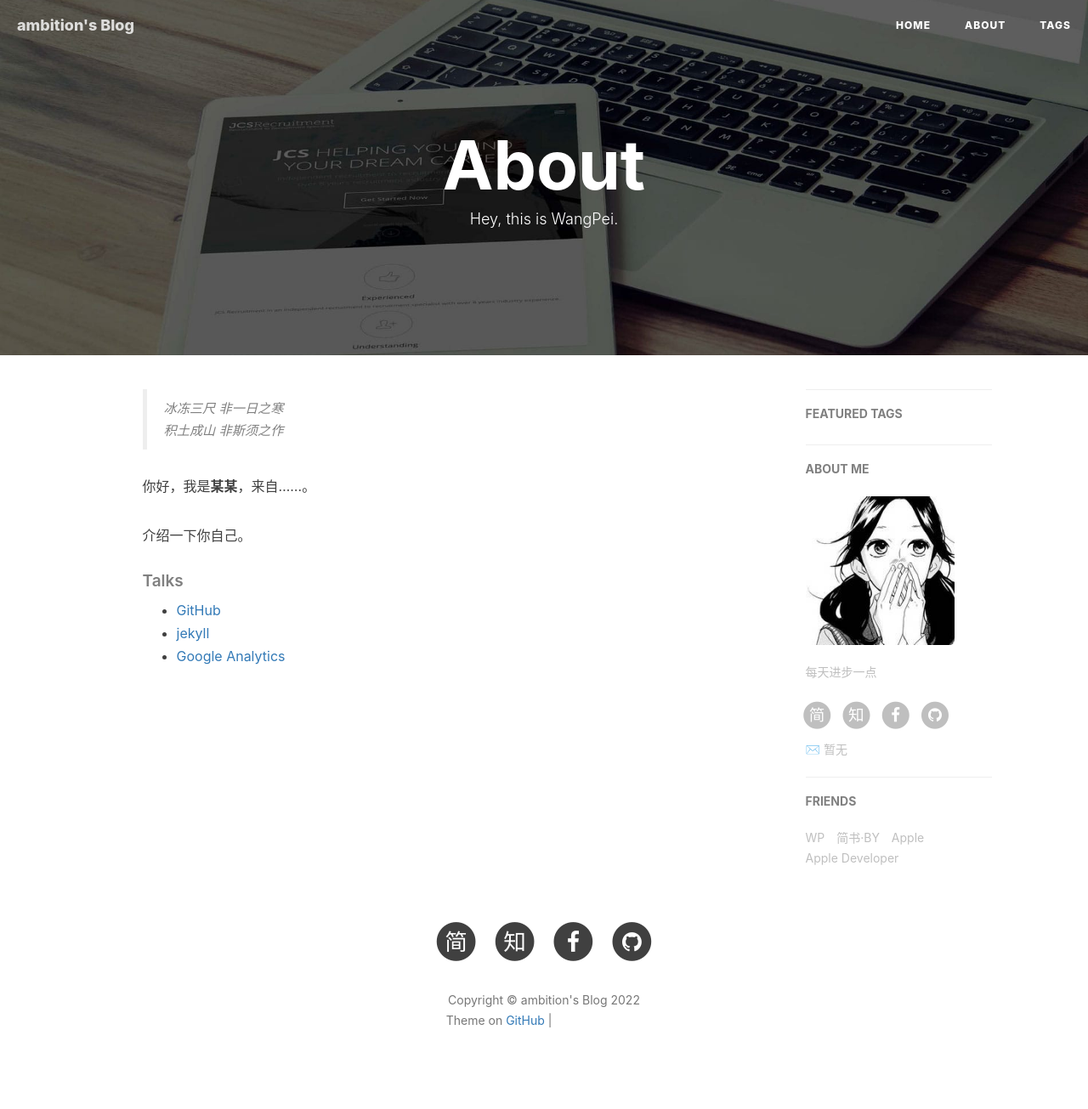
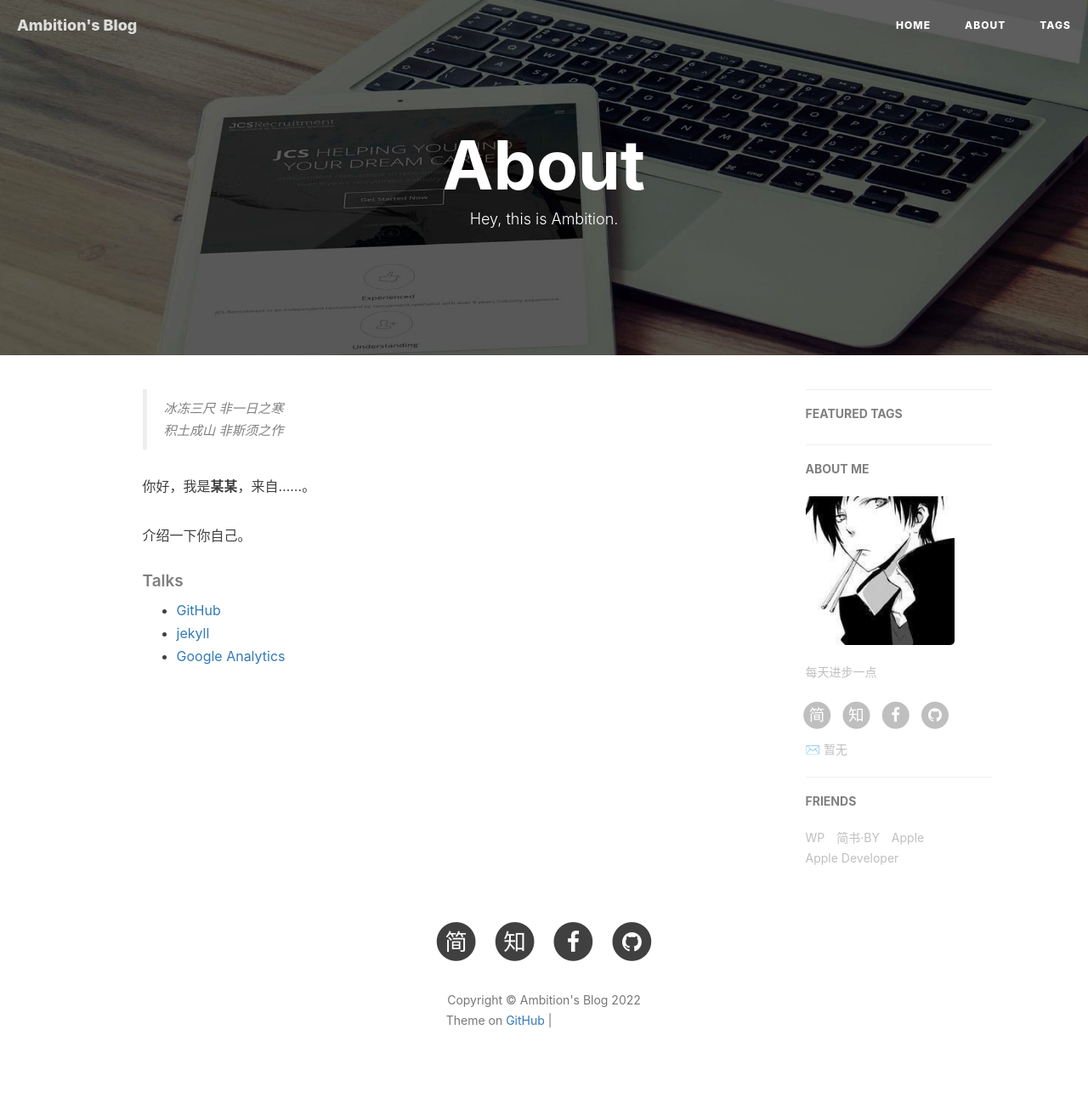
Before and after one commit to ambition1994/ambition.github.io, a Jekyll site: the page built from about.html, in a window 1280 px wide. Shown: the whole page at 85% size. Built offline with Jekyll 4.4.1, drawn with Linux system fonts in a browser that asks for light colours; nearby versions of some CDN libraries; comment, search, counter and statistics services are not loaded; grey boxes are pictures that could not be loaded.

Commit message:
change something

```diff
--- a/_config.yml
+++ b/_config.yml
@@ -1,6 +1,6 @@
 # Site settings
-title: ambition's Blog
-SEOTitle: ambition的博客 | ambition's Blog
+title: Ambition's Blog
+SEOTitle: Ambition的博客 | Ambition's Blog
 header-img: img/post-bg-desk.jpg
 email: 暂无
 description: "写一句你想写的话"
@@ -12,7 +12,7 @@
 # Sidebar settings
 sidebar: true                           # whether or not using Sidebar.
 sidebar-about-description: "每天进步一点"
-sidebar-avatar: /img/avatar_binggan.jpg      # use absolute URL, seeing it's used in both `/` and `/about/`
+sidebar-avatar: /img/avatar_m.jpg      # use absolute URL, seeing it's used in both `/` and `/about/`
 
 
 
--- a/about.html
+++ b/about.html
@@ -1,7 +1,7 @@
 ---
 layout: page
 title: "About"
-description: "Hey, this is WangPei."
+description: "Hey, this is Ambition."
 header-img: "img/post-bg-rwd.jpg"
 ---
 
```
Also changed, not shown: 2 other files.
